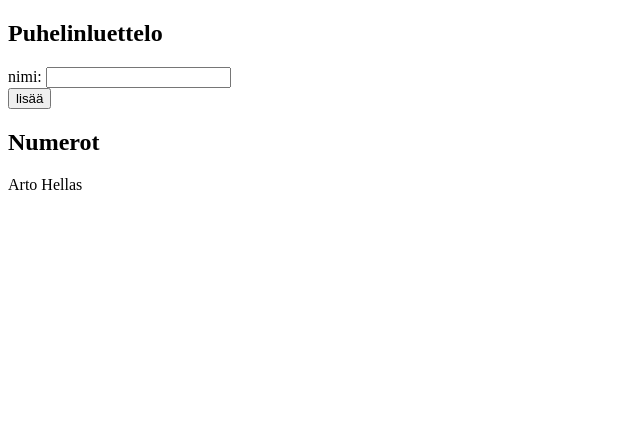
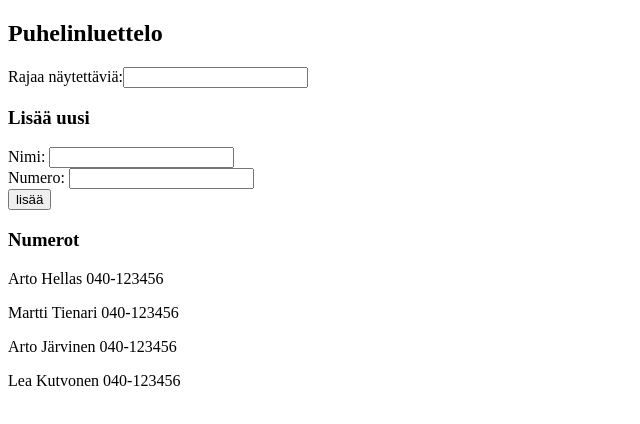
Before and after one commit to annapiir/full-stack-kurssi, a React (Create React App) app in the folder osa2/puhelinluettelo/: page / in a window 1280 px wide. Shown: the top 424 px of the page, without its empty margins (0-640 px from the left). Built offline with nearby package versions, Linux system fonts and the light colour scheme.

Commit message:
Osa2, teht9

```diff
--- a/osa2/puhelinluettelo/src/App.js
+++ b/osa2/puhelinluettelo/src/App.js
@@ -1,10 +1,16 @@
 import React, { useState } from 'react'
 
 const App = () => {
-  const [ persons, setPersons] = useState([
-    { name: 'Arto Hellas' }
-  ])
+  const [ persons, setPersons] = useState(
+    [{ name: 'Arto Hellas', number: '040-123456' },
+    { name: 'Martti Tienari', number: '040-123456' },
+    { name: 'Arto Järvinen', number: '040-123456' },
+    { name: 'Lea Kutvonen', number: '040-123456' }]
+  )
   const [ newName, setNewName ] = useState('')
+  const [ newNumber, setNewNumber ] = useState('')
+  const [ showName, setShowName ] = useState('')
+
 
   const addName = (event) => {
     event.preventDefault()
@@ -13,11 +19,13 @@ const App = () => {
       window.alert(`${newName} on jo luettelossa`)
     } else {
       const nameObject = {
-        name: newName
+        name: newName,
+        number: newNumber
       }
 
       setPersons(persons.concat(nameObject))
       setNewName('')
+      setNewNumber('')
     }
   }
 
@@ -25,23 +33,38 @@ const App = () => {
     setNewName(event.target.value)
   }
 
-  const rows = () => (
-    persons.map(person => <p key={person.name}>{person.name}</p>)
+  const handleNumberChange = (event) => {
+    setNewNumber(event.target.value)
+  }
 
-  )
+  const handleShowNameChange = (event) => {
+    setShowName(event.target.value)
+  }
+
+  const rows = () => {
+    const showed = persons.filter(person => person.name.toUpperCase().includes(showName.toUpperCase()))
+
+    return (
+      showed.map(person => <p key={person.name}>{person.name} {person.number}</p>)
+    )
+  }
 
   return (
     <div>
       <h2>Puhelinluettelo</h2>
+      <div>
+        Rajaa näytettäviä:
+        <input value={showName} onChange={handleShowNameChange} />
+      </div>
+      <h3>Lisää uusi</h3>
       <form onSubmit={addName}>
-        <div>
-          nimi: <input value={newName} onChange={handleNameChange}/>
-        </div>
+        <div>Nimi: <input value={newName} onChange={handleNameChange}/></div>
+        <div>Numero: <input value={newNumber} onChange={handleNumberChange}/></div>
         <div>
           <button type="submit">lisää</button>
         </div>
       </form>
-      <h2>Numerot</h2>
+      <h3>Numerot</h3>
       {rows()}
     </div>
   )
```
